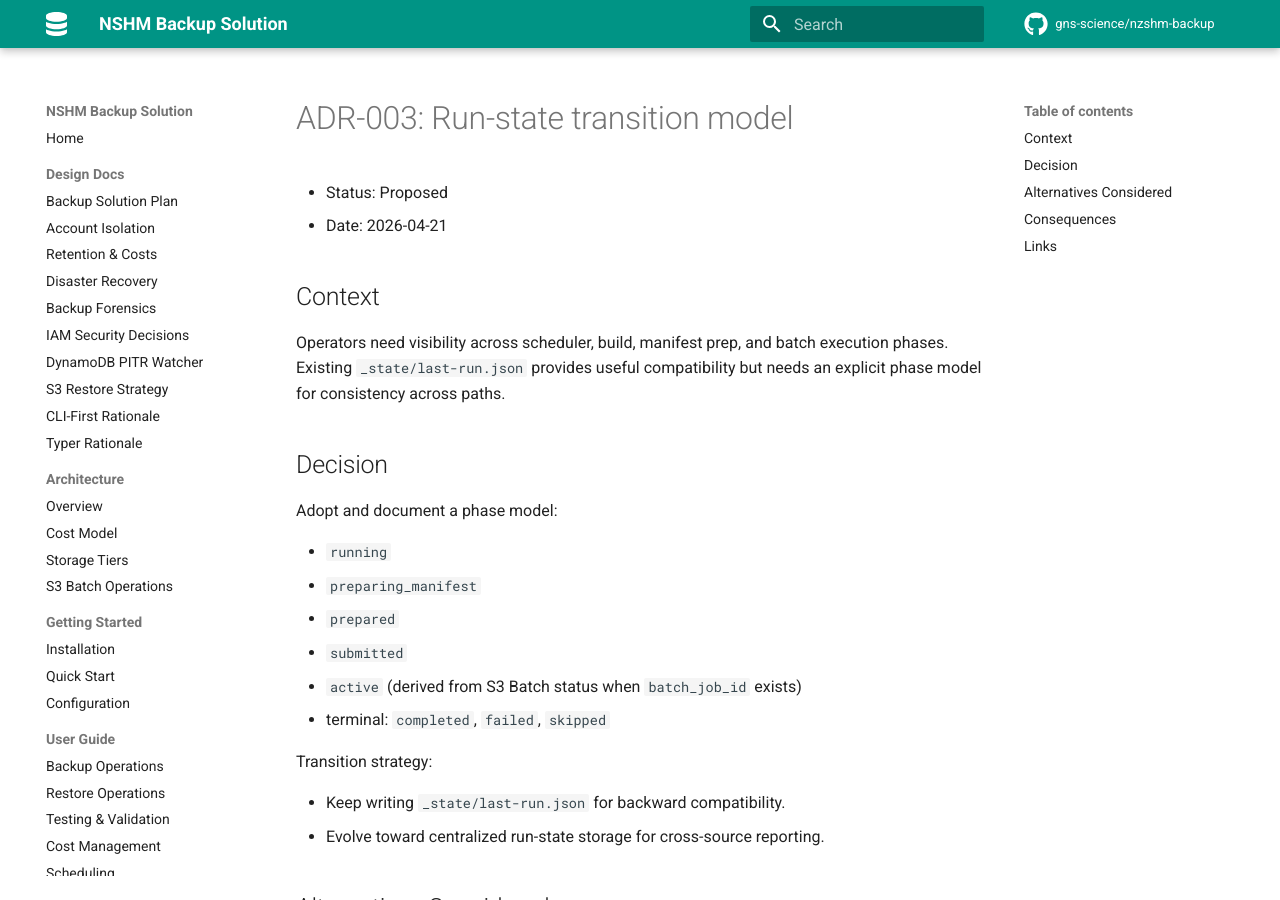
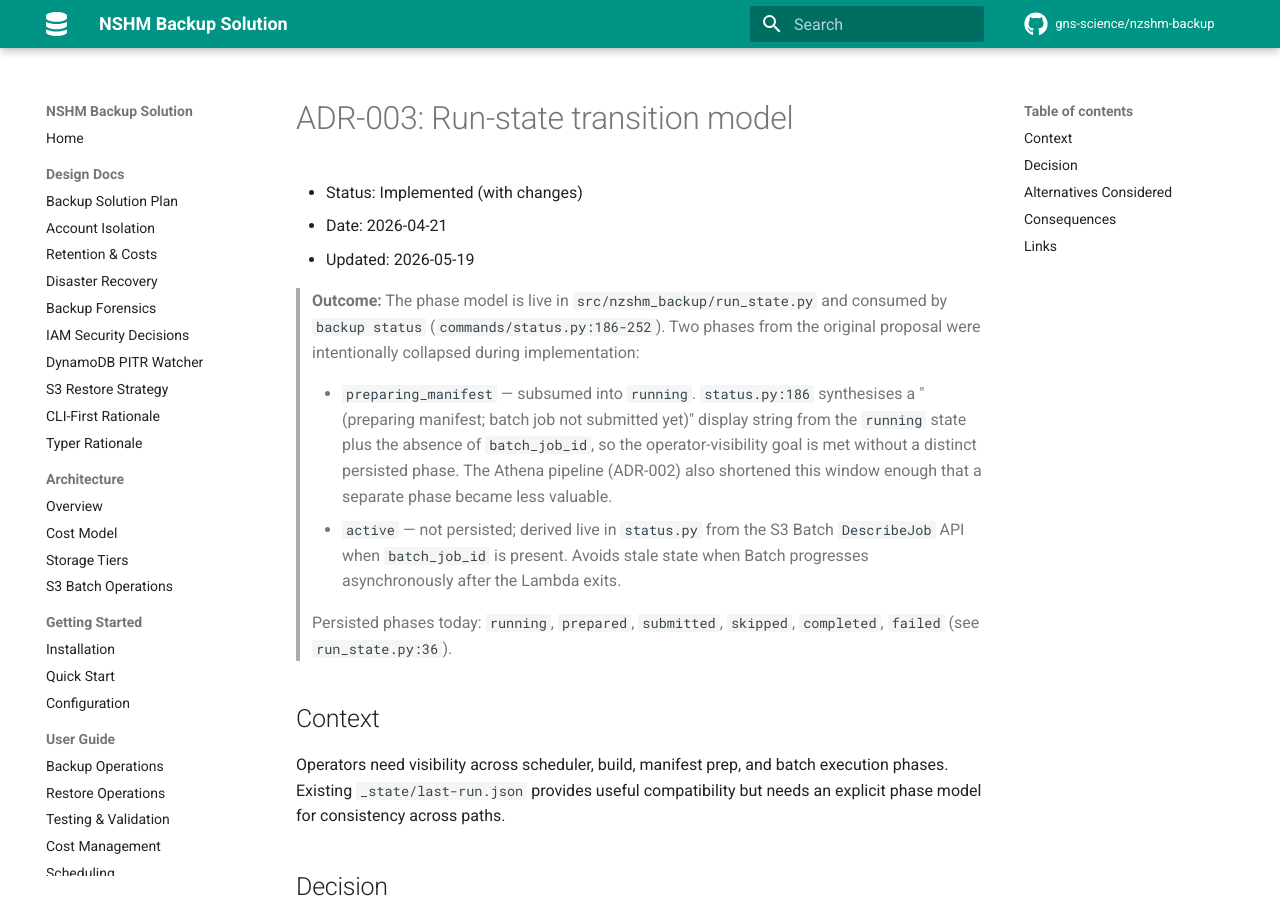
Before and after one commit to GNS-Science/aws-snapshot, an MkDocs documentation site: the page built from docs/design/adr/ADR-003-run-state-transition-model.md, in a window 1280 px wide and 900 px high. Built offline with MkDocs 1.6.1 and Material for MkDocs 9.7.7, drawn with Linux system fonts in a browser that asks for light colours; comment, search, counter and statistics services are not loaded; the version menu is left out.

Commit message:
docs: ADR-003 — mark Implemented (with changes)
The phase model is live in run_state.py and consumed by `backup status`.
Two phases were intentionally collapsed during implementation:
- preparing_manifest → subsumed into `running` (display string
  synthesised in status.py when batch_job_id is absent)
- active → derived live from S3 Batch DescribeJob rather than persisted

Persisted phases today: running, prepared, submitted, skipped,
completed, failed.

```diff
--- a/docs/design/adr/ADR-003-run-state-transition-model.md
+++ b/docs/design/adr/ADR-003-run-state-transition-model.md
@@ -1,7 +1,28 @@
 # ADR-003: Run-state transition model
 
-- Status: Proposed
+- Status: Implemented (with changes)
 - Date: 2026-04-21
+- Updated: 2026-05-19
+
+> **Outcome:** The phase model is live in `src/nzshm_backup/run_state.py`
+> and consumed by `backup status` (`commands/status.py:186-252`). Two
+> phases from the original proposal were intentionally collapsed during
+> implementation:
+>
+> - `preparing_manifest` — subsumed into `running`. `status.py:186`
+>   synthesises a "(preparing manifest; batch job not submitted yet)"
+>   display string from the `running` state plus the absence of
+>   `batch_job_id`, so the operator-visibility goal is met without a
+>   distinct persisted phase. The Athena pipeline (ADR-002) also
+>   shortened this window enough that a separate phase became less
+>   valuable.
+> - `active` — not persisted; derived live in `status.py` from the S3
+>   Batch `DescribeJob` API when `batch_job_id` is present. Avoids
+>   stale state when Batch progresses asynchronously after the Lambda
+>   exits.
+>
+> Persisted phases today: `running`, `prepared`, `submitted`, `skipped`,
+> `completed`, `failed` (see `run_state.py:36`).
 
 ## Context
 
```
